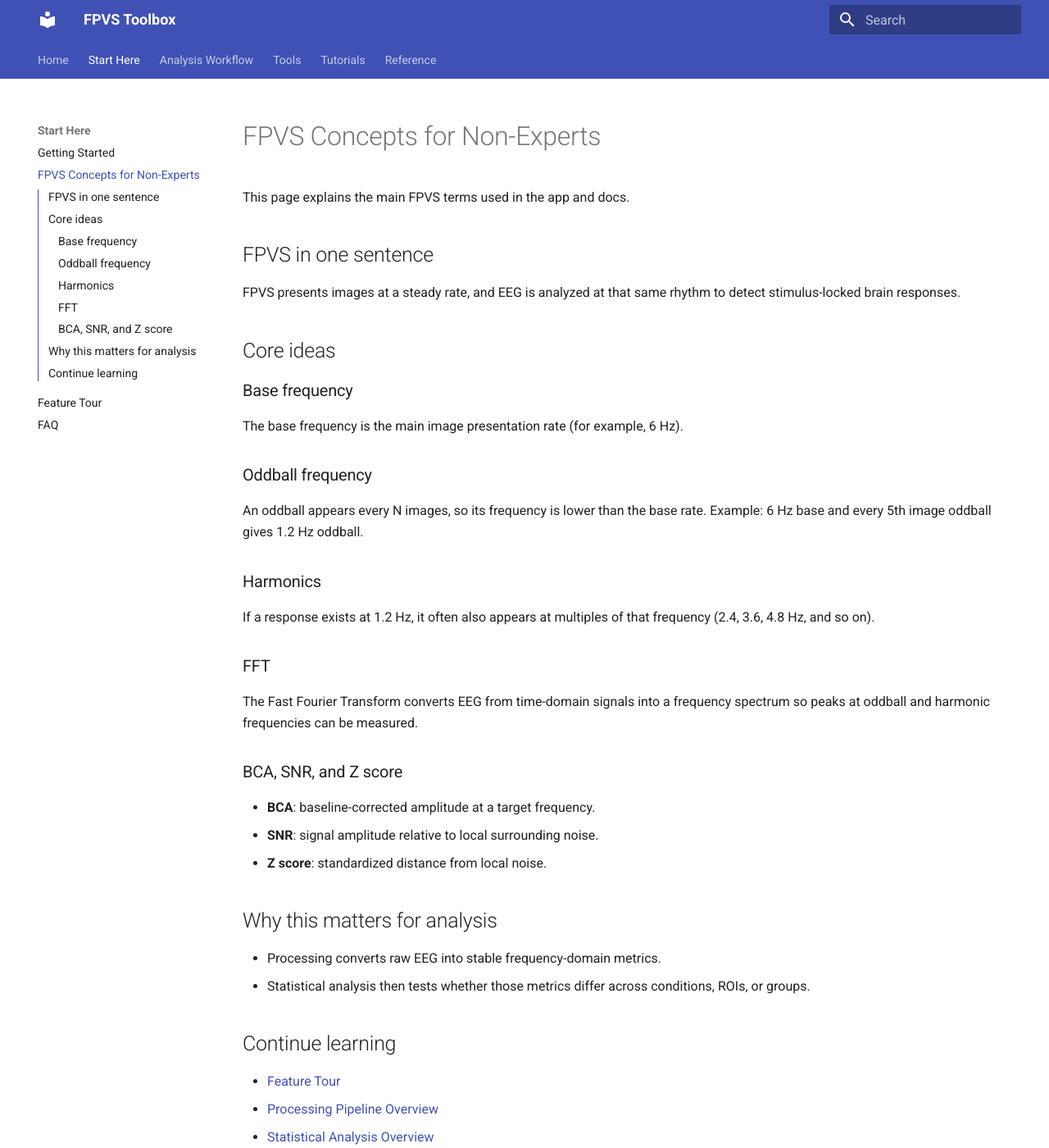
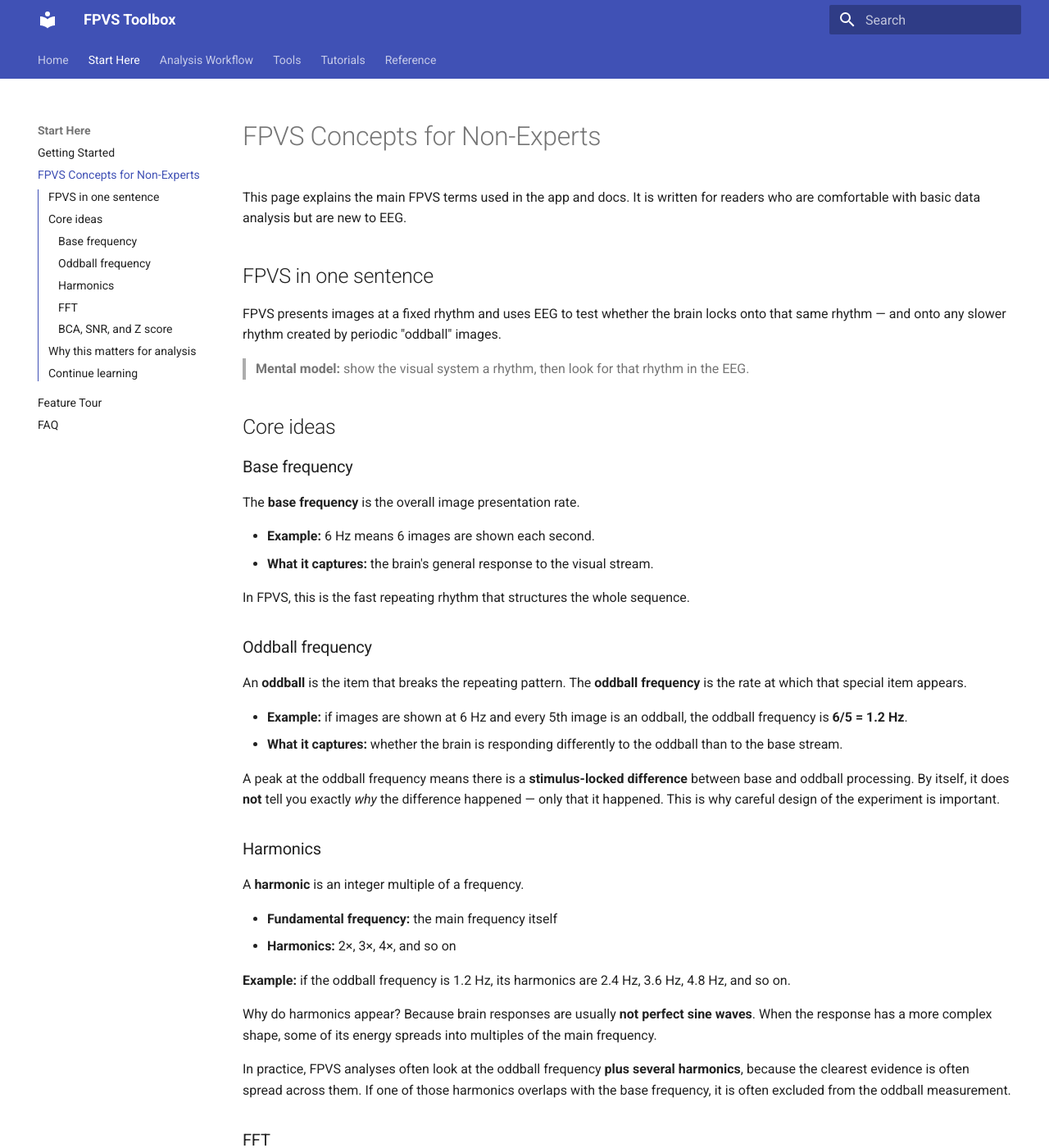
Before and after one commit to zcm58/FPVS-Toolbox-Repo, an MkDocs documentation site: the page built from docs/fpvs-concepts.md, in a window 1280 px wide and 1400 px high. Shown: the whole window at 82% size. Built offline with MkDocs 1.6.1 and Material for MkDocs 9.7.7, drawn with Linux system fonts in a browser that asks for light colours; some of the changed text lies outside the part shown.

Commit message:
Updated FPVS concepts in mkdocs

```diff
--- a/docs/fpvs-concepts.md
+++ b/docs/fpvs-concepts.md
@@ -1,39 +1,94 @@
 # FPVS Concepts for Non-Experts
 
-This page explains the main FPVS terms used in the app and docs.
+This page explains the main FPVS terms used in the app and docs. It is written for readers who are comfortable with basic data analysis but are new to EEG.
 
 ## FPVS in one sentence
 
-FPVS presents images at a steady rate, and EEG is analyzed at that same rhythm to detect stimulus-locked brain responses.
+FPVS presents images at a fixed rhythm and uses EEG to test whether the brain locks onto that same rhythm — and onto any slower rhythm created by periodic "oddball" images.
+
+> **Mental model:** show the visual system a rhythm, then look for that rhythm in the EEG.
 
 ## Core ideas
 
 ### Base frequency
 
-The base frequency is the main image presentation rate (for example, 6 Hz).
+The **base frequency** is the overall image presentation rate.
+
+- **Example:** 6 Hz means 6 images are shown each second.
+- **What it captures:** the brain's general response to the visual stream.
+
+In FPVS, this is the fast repeating rhythm that structures the whole sequence.
 
 ### Oddball frequency
 
-An oddball appears every N images, so its frequency is lower than the base rate. Example: 6 Hz base and every 5th image oddball gives 1.2 Hz oddball.
+An **oddball** is the item that breaks the repeating pattern. The **oddball frequency** is the rate at which that special item appears.
+
+- **Example:** if images are shown at 6 Hz and every 5th image is an oddball, the oddball frequency is **6/5 = 1.2 Hz**.
+- **What it captures:** whether the brain is responding differently to the oddball than to the base stream.
+
+A peak at the oddball frequency means there is a **stimulus-locked difference** between base and oddball processing. By itself, it does **not** tell you exactly *why* the difference happened — only that it happened. This is why careful design of the experiment is important.
 
 ### Harmonics
 
-If a response exists at 1.2 Hz, it often also appears at multiples of that frequency (2.4, 3.6, 4.8 Hz, and so on).
+A **harmonic** is an integer multiple of a frequency.
+
+- **Fundamental frequency:** the main frequency itself
+- **Harmonics:** 2×, 3×, 4×, and so on
+
+**Example:** if the oddball frequency is 1.2 Hz, its harmonics are 2.4 Hz, 3.6 Hz, 4.8 Hz, and so on.
+
+Why do harmonics appear? Because brain responses are usually **not perfect sine waves**. When the response has a more complex shape, some of its energy spreads into multiples of the main frequency.
+
+In practice, FPVS analyses often look at the oddball frequency **plus several harmonics**, because the clearest evidence is often spread across them. If one of those harmonics overlaps with the base frequency, it is often excluded from the oddball measurement.
 
 ### FFT
 
-The Fast Fourier Transform converts EEG from time-domain signals into a frequency spectrum so peaks at oddball and harmonic frequencies can be measured.
+The **Fast Fourier Transform (FFT)** converts EEG from the **time domain** to the **frequency domain**.
+
+- **Time domain:** voltage changing over time
+- **Frequency domain:** how strongly each frequency is present in the signal
+
+In FPVS, the FFT is what turns a long EEG trace into a spectrum with peaks at expected frequencies.
+
+A useful way to think about it: the FFT does not decide what the brain "means." It reorganizes the data so stimulus-locked rhythms are easy to measure.
 
 ### BCA, SNR, and Z score
 
-- **BCA**: baseline-corrected amplitude at a target frequency.
-- **SNR**: signal amplitude relative to local surrounding noise.
-- **Z score**: standardized distance from local noise.
+These are three common ways to describe the same frequency-domain peak.
+
+- **BCA (baseline-corrected amplitude):** the peak amplitude after subtracting nearby background activity. Usually reported in **microvolts (µV)**.
+- **SNR (signal-to-noise ratio):** the peak amplitude relative to nearby noise.
+- **Z score:** how unusual the peak is compared with nearby noise bins.
+
+**What "nearby noise" means:** in FPVS, researchers usually estimate background EEG noise from frequencies just to the left and right of the frequency of interest.
+
+A useful shorthand is:
+
+- **BCA** = *What is the net amplitude of the response after removing the noise?*
+- **SNR** = *How clearly does the response stand out from nearby noise?*
+- **Z score** = *How statistically unusual is the response compared with nearby noise?*
+
+These measures are related, but they answer slightly different questions. BCA is useful for **effect size**, SNR is useful for **signal clarity**, and Z score is useful for **detectability**.
 
 ## Why this matters for analysis
 
-- Processing converts raw EEG into stable frequency-domain metrics.
-- Statistical analysis then tests whether those metrics differ across conditions, ROIs, or groups.
+FPVS is useful because it turns a broad question —
+
+**"Did the brain respond differently?"**
+
+into a more concrete question —
+
+**"Is there a measurable peak at a frequency where we expected one?"**
+
+That makes the analysis pipeline easier to follow:
+
+1. Present images at a known base rate.
+2. Insert oddballs at a known slower rate.
+3. Use the FFT to convert EEG into a frequency spectrum.
+4. Measure peaks at the base frequency, oddball frequency, and selected harmonics.
+5. Compare those measurements across conditions, ROIs, or groups.
+
+> **ROI** stands for **region of interest**. In EEG, this usually means a small set of electrodes grouped together because a response is expected there.
 
 ## Continue learning
 
```
